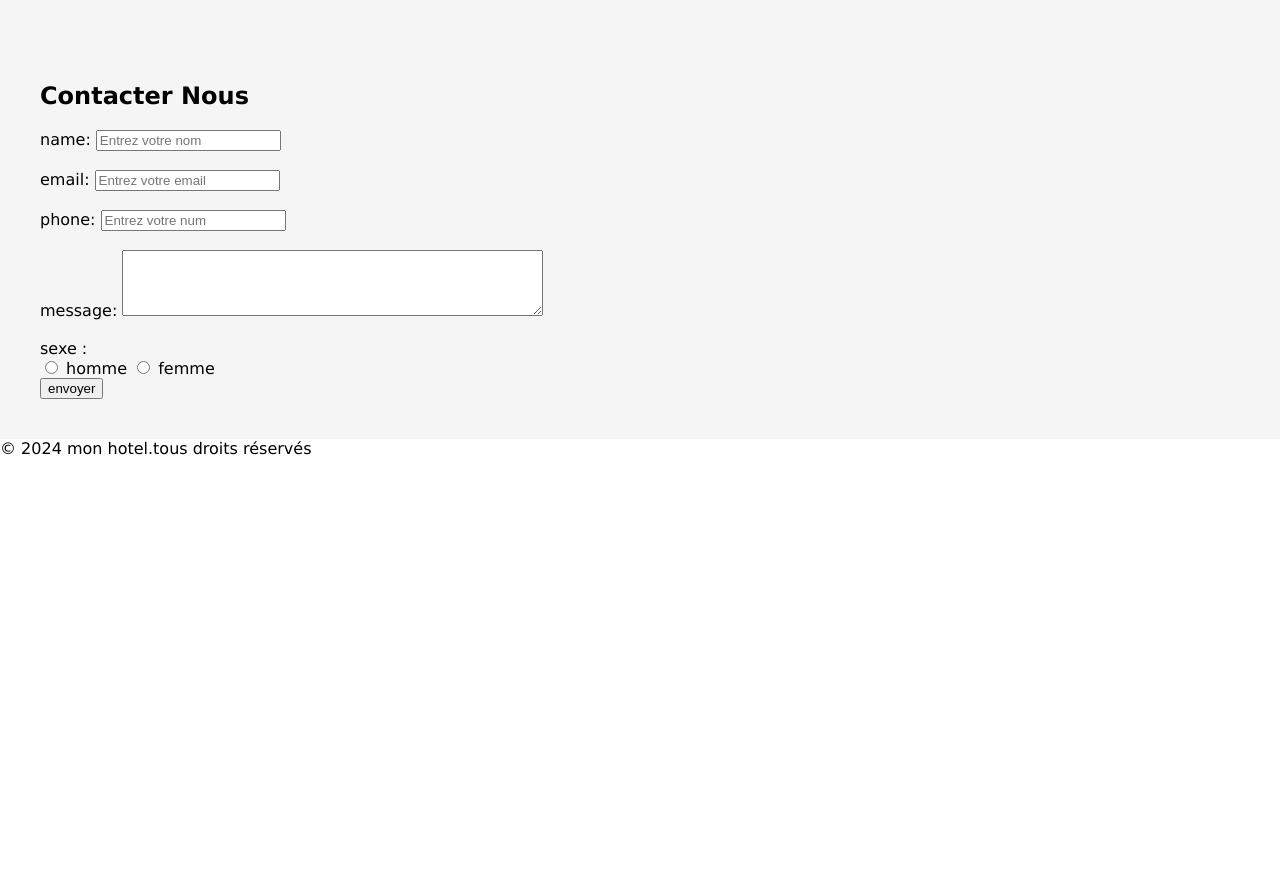
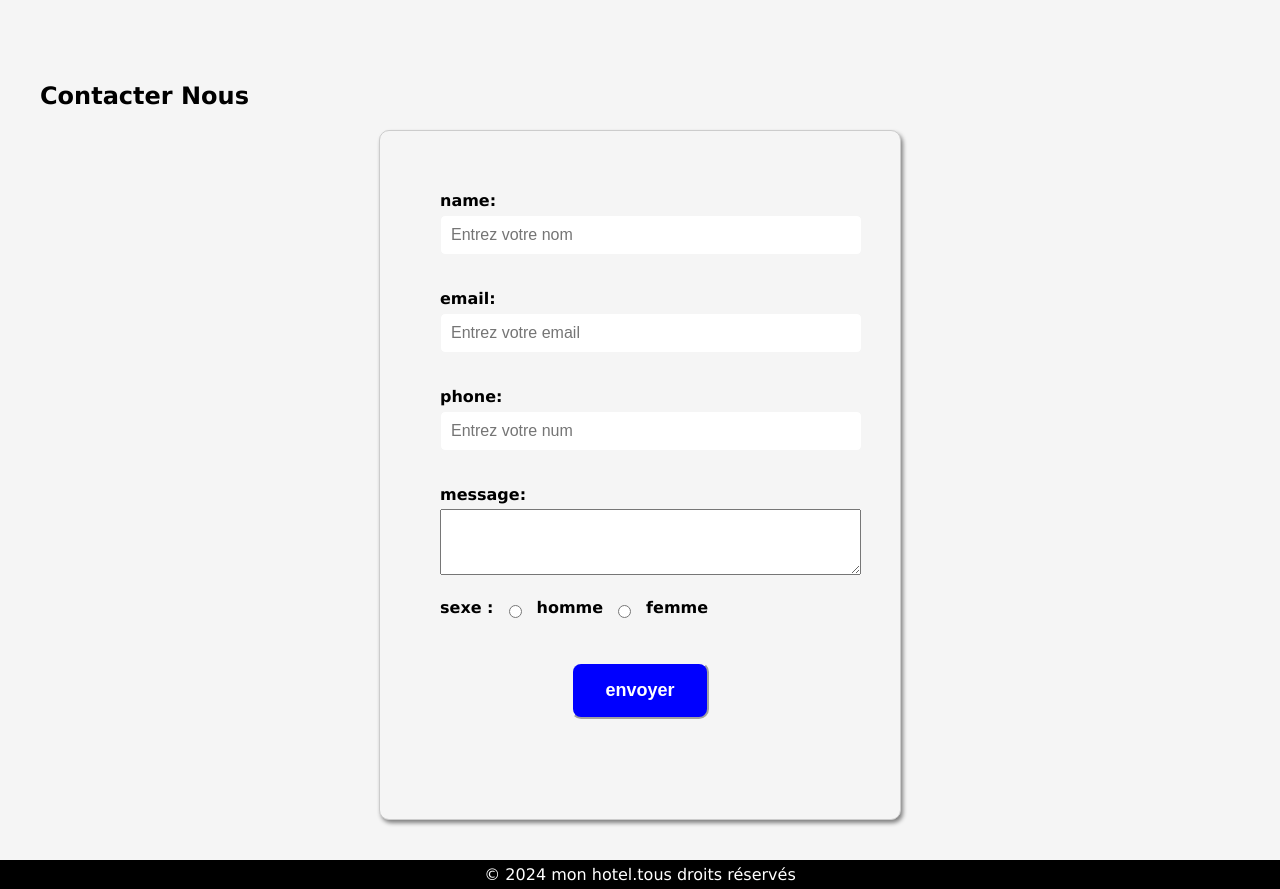
Before and after one commit to Massizelle/projet_html_css, a plain HTML site: page index.html in a window 1280 px wide. Shown: the part 1640-2529 px from the top of the page. Before the commit the page ends 2098 px from the top, so only its background shows below. Drawn offline with Linux system fonts and the light colour scheme.

Commit message:
nouv edit

```diff
--- a/index.html
+++ b/index.html
@@ -60,11 +60,13 @@
             <textarea  id="Message" placeholder="Tapez votre message" cols="50" rows="4"> </textarea>
             <br>
             <br>
+            <div class="rad">
             <label for="sexe" > sexe :</label> <br>
             <input type="radio" id="homme" value="homme" name="sexe">
             <label for="homme" > homme</label>
             <input type="radio" id="femme"  value="femme" name="sexe">
             <label for="femme" > femme</label> <br>
+        </div>
             <input type="submit" value="envoyer" />
         </form>
     </section>
--- a/style.css
+++ b/style.css
@@ -64,3 +64,54 @@ align-items: center;
     width: 100%;
     height:  auto;
 }
+form{
+    max-width: 400px;
+    margin: 0 auto;
+    padding: 60px;
+    border: 1px solid #ccc;
+    background-color: #F5F5F5;
+    box-shadow: 2px 3px 4px grey;
+    border-radius: 10px;
+}
+label{
+   display: block;    /* toute la ligne*/
+    margin-bottom: 5px;
+    font-weight: bold;
+}
+input[type="text"], input[type="email"] , input[type="phone"] , input[type="textarea"]{
+    width: 100%;
+    padding: 10px;
+    margin-bottom: 15px;
+    border: 1px solid whitesmoke;
+    border-radius: 5px;
+    font-size: 16px;
+}
+input[type="radio"]{
+    margin-right: 15px;
+    margin-left: 15px;
+}
+.rad{
+    display: flex;
+    flex-direction: row;
+    justify-content: flex-start;
+}
+input[type="submit"]{
+    padding: 16px 32px ;
+    margin: 40px auto ;
+    background-color: blue;
+    color: white;
+    font-weight: bold;
+    font-size: 18px;
+    border-radius: 10px;
+    border-color: whitesmoke;
+    display: flex;
+}
+footer{
+    background-color: black;
+    margin: 0 auto;
+    color: white;
+    padding: 5px;
+    display: flex;
+    flex-direction: row;
+    justify-content: center;
+}
```
